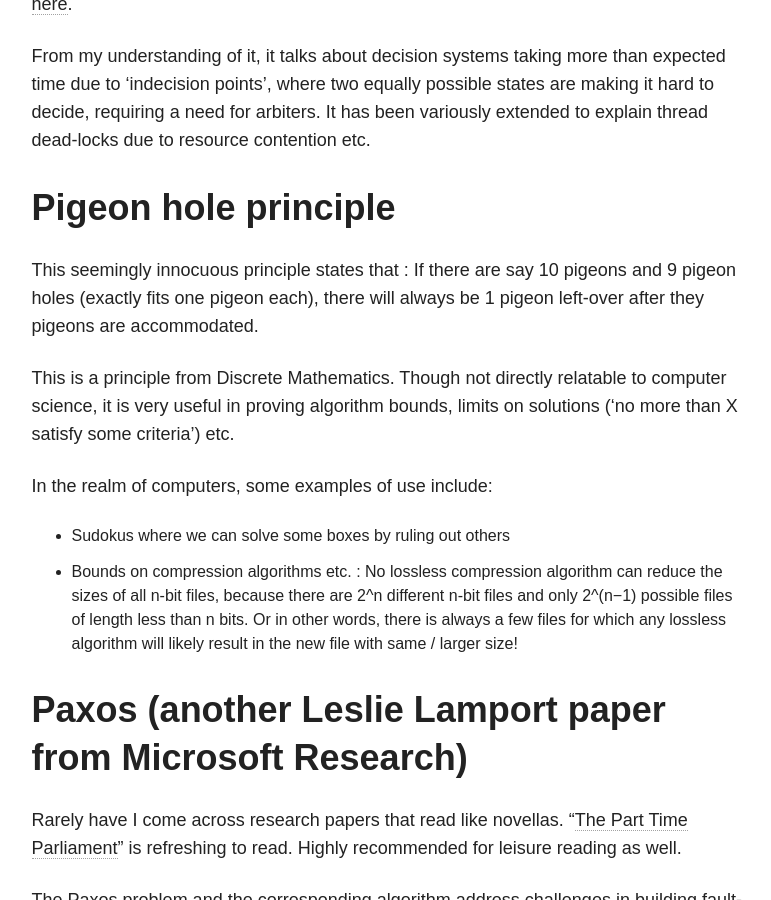
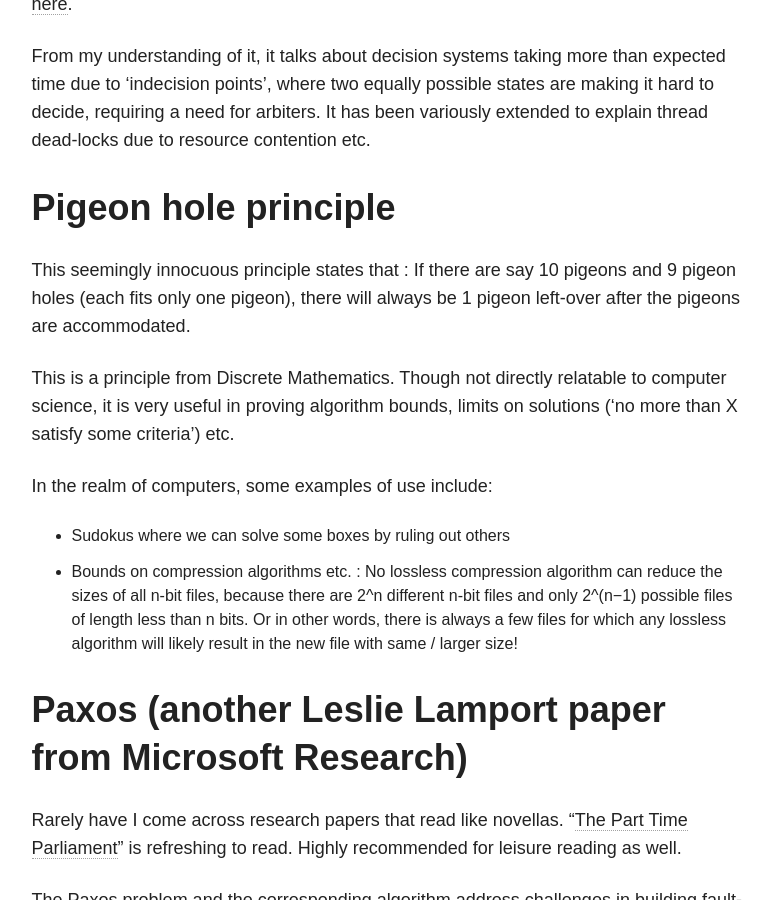
Before and after one commit to p2c2e/p2c2e.github.io, a Jekyll site: the page built from _posts/blog/2017-07-19-paradoxes.md, in a window 1280 px wide and 900 px high, scrolled down 1299 px. Shown: the whole window, without its empty margins (348-1119 px from the left). Built offline with Jekyll 4.4.1, drawn with Linux system fonts in a browser that asks for light colours; nearby versions of some CDN libraries; comment, search, counter and statistics services are not loaded.

Commit message:
Correcting pigeon hole principle

```diff
--- a/_posts/blog/2017-07-19-paradoxes.md
+++ b/_posts/blog/2017-07-19-paradoxes.md
@@ -29,7 +29,7 @@
 It has been variously extended to explain thread dead-locks due to resource contention etc.
 
 # Pigeon hole principle
-This seemingly innocuous principle states that : If there are say 10 pigeons and 9 pigeon holes (exactly fits one pigeon each), there will always be 1 pigeon left-over after they pigeons are accommodated.
+This seemingly innocuous principle states that : If there are say 10 pigeons and 9 pigeon holes (each fits only one pigeon), there will always be 1 pigeon left-over after the pigeons are accommodated.
 
 This is a principle from Discrete Mathematics. Though not directly relatable to computer science, it is very useful
 in proving algorithm bounds, limits on solutions ('no more than X satisfy some criteria') etc.
```
